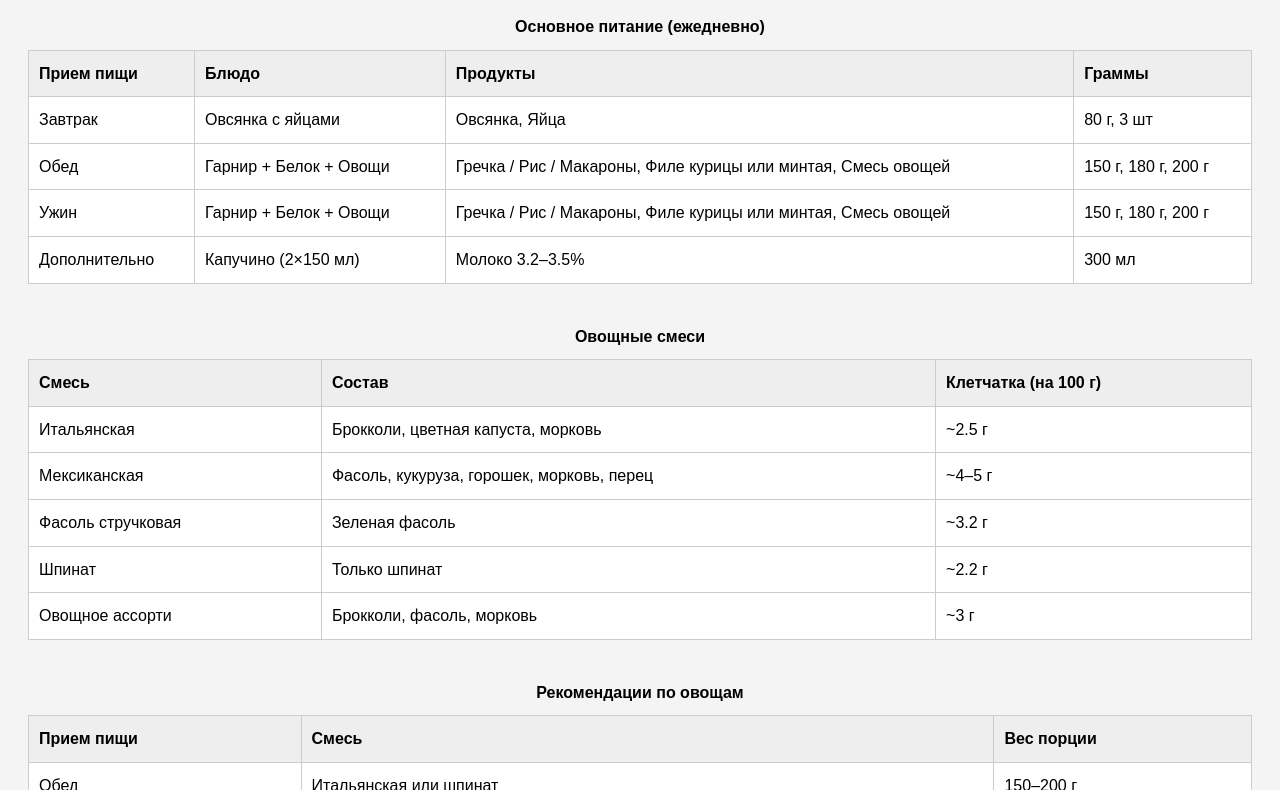
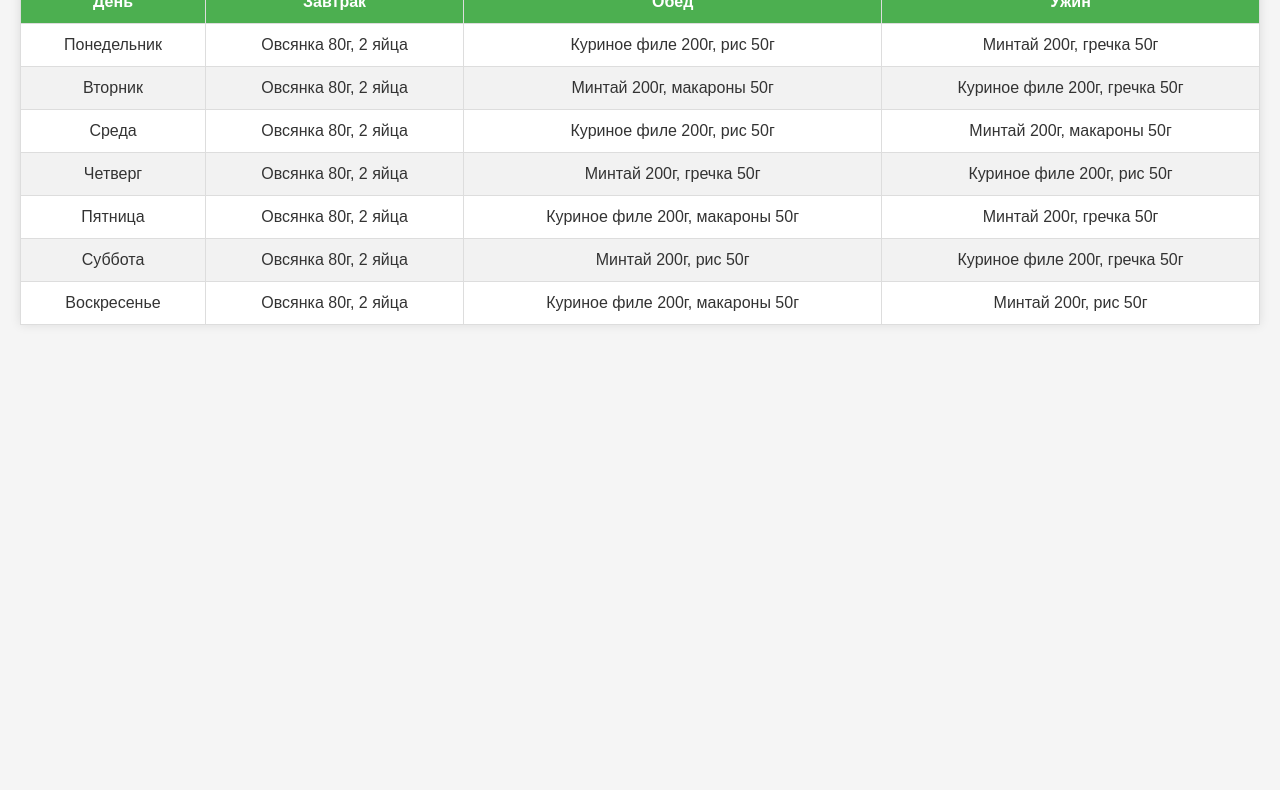
Before and after one commit to Nishrep/ration, a plain HTML site: page index.html in a window 1280 px wide. Shown: the part 108-898 px from the top of the page. After the commit the page ends 800 px from the top, so only its background shows below. Drawn offline with Linux system fonts and the light colour scheme.

Commit message:
Update index.html

```diff
--- a/index.html
+++ b/index.html
@@ -1,70 +1,94 @@
-<!DOCTYPE html><html lang="ru">
+<!DOCTYPE html>
+<html lang="ru">
 <head>
-  <meta charset="UTF-8">
-  <meta name="viewport" content="width=device-width, initial-scale=1.0">
-  <title>Рацион на 2500 ккал</title>
+  <meta charset="UTF-8" />
+  <meta name="viewport" content="width=device-width, initial-scale=1.0" />
+  <title>Рацион питания на неделю</title>
   <style>
     body {
-      font-family: sans-serif;
-      background: #f4f4f4;
-      padding: 20px;
-      line-height: 1.6;
+      font-family: Arial, sans-serif;
+      margin: 20px;
+      background-color: #f5f5f5;
+      color: #333;
     }
     h1 {
       text-align: center;
+      margin-bottom: 30px;
     }
     table {
       width: 100%;
       border-collapse: collapse;
-      margin-bottom: 40px;
-      background: #fff;
+      background-color: #fff;
+      box-shadow: 0 0 10px rgba(0, 0, 0, 0.1);
     }
     th, td {
-      border: 1px solid #ccc;
-      padding: 10px;
-      text-align: left;
+      padding: 12px;
+      text-align: center;
+      border: 1px solid #ddd;
     }
     th {
-      background-color: #eee;
+      background-color: #4CAF50;
+      color: white;
     }
-    caption {
-      font-weight: bold;
-      margin-bottom: 10px;
+    tr:nth-child(even) {
+      background-color: #f2f2f2;
     }
   </style>
 </head>
 <body>
-  <h1>Рацион на 2500 ккал/день</h1>  <table>
-    <caption>Основное питание (ежедневно)</caption>
+  <h1>Рацион питания на неделю (вес круп в сухом виде)</h1>
+  <table>
     <thead>
-      <tr><th>Прием пищи</th><th>Блюдо</th><th>Продукты</th><th>Граммы</th></tr>
+      <tr>
+        <th>День</th>
+        <th>Завтрак</th>
+        <th>Обед</th>
+        <th>Ужин</th>
+      </tr>
     </thead>
     <tbody>
-      <tr><td>Завтрак</td><td>Овсянка с яйцами</td><td>Овсянка, Яйца</td><td>80 г, 3 шт</td></tr>
-      <tr><td>Обед</td><td>Гарнир + Белок + Овощи</td><td>Гречка / Рис / Макароны, Филе курицы или минтая, Смесь овощей</td><td>150 г, 180 г, 200 г</td></tr>
-      <tr><td>Ужин</td><td>Гарнир + Белок + Овощи</td><td>Гречка / Рис / Макароны, Филе курицы или минтая, Смесь овощей</td><td>150 г, 180 г, 200 г</td></tr>
-      <tr><td>Дополнительно</td><td>Капучино (2×150 мл)</td><td>Молоко 3.2–3.5%</td><td>300 мл</td></tr>
-    </tbody>
-  </table>  <table>
-    <caption>Овощные смеси</caption>
-    <thead>
-      <tr><th>Смесь</th><th>Состав</th><th>Клетчатка (на 100 г)</th></tr>
-    </thead>
-    <tbody>
-      <tr><td>Итальянская</td><td>Брокколи, цветная капуста, морковь</td><td>~2.5 г</td></tr>
-      <tr><td>Мексиканская</td><td>Фасоль, кукуруза, горошек, морковь, перец</td><td>~4–5 г</td></tr>
-      <tr><td>Фасоль стручковая</td><td>Зеленая фасоль</td><td>~3.2 г</td></tr>
-      <tr><td>Шпинат</td><td>Только шпинат</td><td>~2.2 г</td></tr>
-      <tr><td>Овощное ассорти</td><td>Брокколи, фасоль, морковь</td><td>~3 г</td></tr>
-    </tbody>
-  </table>  <table>
-    <caption>Рекомендации по овощам</caption>
-    <thead>
-      <tr><th>Прием пищи</th><th>Смесь</th><th>Вес порции</th></tr>
-    </thead>
-    <tbody>
-      <tr><td>Обед</td><td>Итальянская или шпинат</td><td>150–200 г</td></tr>
-      <tr><td>Ужин</td><td>Мексиканская или фасоль стручковая</td><td>150–200 г</td></tr>
+      <tr>
+        <td>Понедельник</td>
+        <td>Овсянка 80г, 2 яйца</td>
+        <td>Куриное филе 200г, рис 50г</td>
+        <td>Минтай 200г, гречка 50г</td>
+      </tr>
+      <tr>
+        <td>Вторник</td>
+        <td>Овсянка 80г, 2 яйца</td>
+        <td>Минтай 200г, макароны 50г</td>
+        <td>Куриное филе 200г, гречка 50г</td>
+      </tr>
+      <tr>
+        <td>Среда</td>
+        <td>Овсянка 80г, 2 яйца</td>
+        <td>Куриное филе 200г, рис 50г</td>
+        <td>Минтай 200г, макароны 50г</td>
+      </tr>
+      <tr>
+        <td>Четверг</td>
+        <td>Овсянка 80г, 2 яйца</td>
+        <td>Минтай 200г, гречка 50г</td>
+        <td>Куриное филе 200г, рис 50г</td>
+      </tr>
+      <tr>
+        <td>Пятница</td>
+        <td>Овсянка 80г, 2 яйца</td>
+        <td>Куриное филе 200г, макароны 50г</td>
+        <td>Минтай 200г, гречка 50г</td>
+      </tr>
+      <tr>
+        <td>Суббота</td>
+        <td>Овсянка 80г, 2 яйца</td>
+        <td>Минтай 200г, рис 50г</td>
+        <td>Куриное филе 200г, гречка 50г</td>
+      </tr>
+      <tr>
+        <td>Воскресенье</td>
+        <td>Овсянка 80г, 2 яйца</td>
+        <td>Куриное филе 200г, макароны 50г</td>
+        <td>Минтай 200г, рис 50г</td>
+      </tr>
     </tbody>
   </table>
 </body>
```
